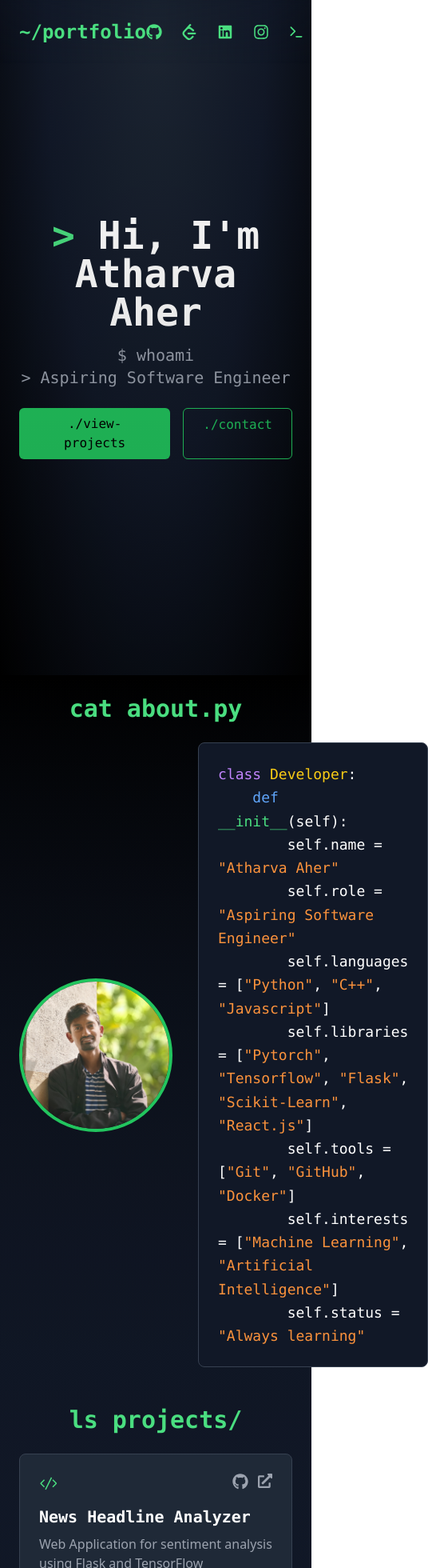
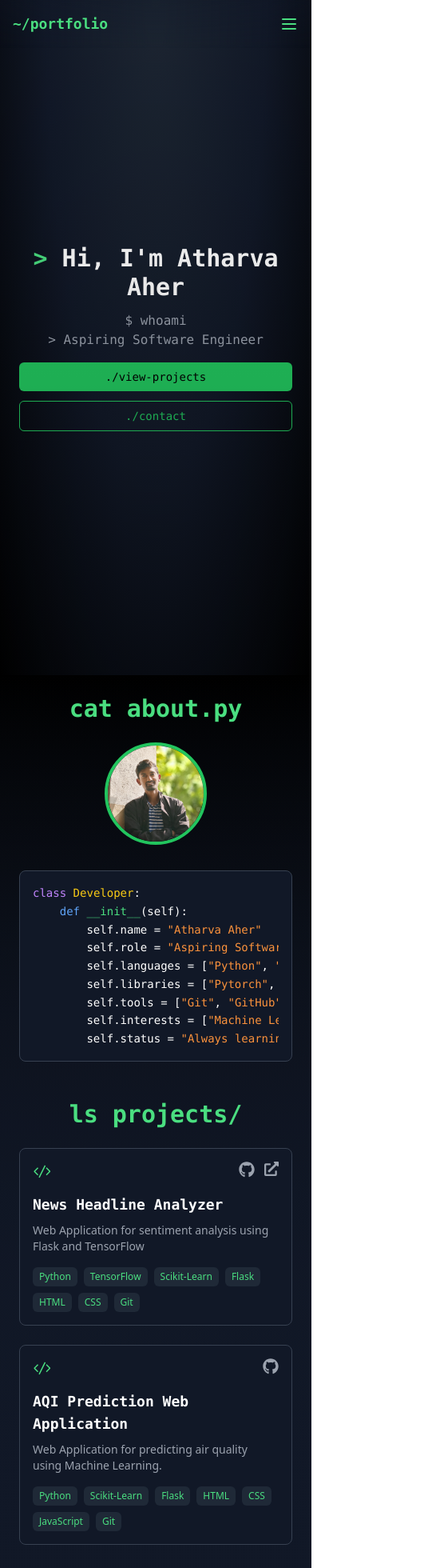
Before and after one commit to salokhiddinusmonovich/mypartfolio, a React (Vite) app: page / in a window 390 px wide. Shown: the top 1960 px of the page at 80% size, 536 px wide, since content can reach past the window. Built offline with nearby package versions, Linux system fonts and the light colour scheme.

Commit message:
Make UI Responsive

```diff
--- a/src/components/About.jsx
+++ b/src/components/About.jsx
@@ -7,15 +7,15 @@ const About = () => {
         cat about.py
       </h2>
       <div className="max-w-6xl mx-auto">
-        <div className="flex items-center gap-8">
+        <div className="flex flex-col md:flex-row items-center gap-8">
           <motion.img
             src="./Profile.jpeg"
             alt="Atharva Aher"
-            className="w-48 h-48 rounded-full border-4 border-green-500 flex-shrink-0 object-cover"
+            className="w-32 h-32 md:w-48 md:h-48 rounded-full border-4 border-green-500 flex-shrink-0 object-cover"
             whileHover={{ scale: 1.1 }}
           />
-          <div className="bg-gray-900 p-6 rounded-lg border border-gray-700 w-full">
-            <p className="text-lg leading-relaxed font-mono">
+          <div className="bg-gray-900 p-4 md:p-6 rounded-lg border border-gray-700 w-full">
+            <p className="text-sm md:text-lg leading-relaxed font-mono overflow-x-auto whitespace-pre">
               <span className="text-purple-400">class</span>{" "}
               <span className="text-yellow-400">Developer</span>:<br />
               &nbsp;&nbsp;&nbsp;&nbsp;<span className="text-blue-400">
--- a/src/components/Contact.jsx
+++ b/src/components/Contact.jsx
@@ -48,7 +48,7 @@ const Contact = () => {
       <form
         ref={form}
         onSubmit={handleSubmit}
-        className="max-w-md mx-auto bg-gray-900 p-6 rounded-lg border border-gray-700"
+        className="max-w-md mx-auto bg-gray-900 p-4 md:p-6 rounded-lg border border-gray-700"
       >
         <input
           type="text"
@@ -78,7 +78,7 @@ const Contact = () => {
           Execute
         </button>
       </form>
-      <div className="flex justify-center mt-8 gap-6">
+      <div className="flex justify-center mt-6 md:mt-8 gap-6">
         <a
           href="https://github.com/Atharva0045"
           target="_blank"
--- a/src/components/Hero.jsx
+++ b/src/components/Hero.jsx
@@ -2,32 +2,32 @@ import { motion } from "framer-motion";
 
 const Hero = () => {
   return (
-    <section className="h-screen flex items-center justify-center bg-[radial-gradient(ellipse_at_top,_var(--tw-gradient-stops))] from-gray-800/90 via-gray-900 to-black">
+    <section className="h-screen flex items-center justify-center bg-[radial-gradient(ellipse_at_top,_var(--tw-gradient-stops))] from-gray-800/90 via-gray-900 to-black px-3 sm:px-4 lg:px-6">
       <motion.div
         initial={{ opacity: 0, y: -50 }}
         animate={{ opacity: 1, y: 0 }}
         transition={{ duration: 1 }}
-        className="max-w-6xl mx-auto px-6 text-center"
+        className="max-w-6xl mx-auto px-3 sm:px-4 lg:px-6 text-center"
       >
-        <h1 className="text-5xl md:text-7xl font-mono font-extrabold">
+        <h1 className="text-3xl sm:text-4xl md:text-5xl lg:text-6xl xl:text-7xl font-mono font-extrabold">
           <span className="text-green-400">&gt; </span>
           Hi, I'm Atharva Aher
         </h1>
-        <p className="mt-4 text-xl md:text-2xl font-mono text-gray-400">
+        <p className="mt-3 sm:mt-4 text-base sm:text-lg md:text-xl lg:text-2xl font-mono text-gray-400">
           $ whoami
           <br />
           &gt; Aspiring Software Engineer
         </p>
-        <div className="mt-6 flex gap-4 justify-center">
+        <div className="mt-4 sm:mt-6 flex flex-col sm:flex-row gap-3 sm:gap-4 justify-center items-center">
           <a
             href="#projects"
-            className="bg-green-500 px-6 py-2 rounded-md text-black font-mono hover:bg-green-400 transition-colors"
+            className="w-full sm:w-auto bg-green-500 px-4 sm:px-6 py-2 rounded-md text-black font-mono hover:bg-green-400 transition-colors text-sm sm:text-base"
           >
             ./view-projects
           </a>
           <a
             href="#contact"
-            className="border border-green-500 px-6 py-2 rounded-md font-mono text-green-500 hover:bg-green-500 hover:text-black transition-colors"
+            className="w-full sm:w-auto border border-green-500 px-4 sm:px-6 py-2 rounded-md font-mono text-green-500 hover:bg-green-500 hover:text-black transition-colors text-sm sm:text-base"
           >
             ./contact
           </a>
--- a/src/components/Navbar.jsx
+++ b/src/components/Navbar.jsx
@@ -2,19 +2,32 @@ import { Terminal } from "lucide-react";
 import { FaGithub, FaInstagram } from "react-icons/fa";
 import { SiLeetcode } from "react-icons/si";
 import { RiLinkedinBoxFill } from "react-icons/ri";
+import { useState } from "react";
+import { Menu, X } from "lucide-react";
+import { motion, AnimatePresence } from "framer-motion";
 
 const Navbar = () => {
+  const [isMenuOpen, setIsMenuOpen] = useState(false);
+
   return (
     <nav className="fixed w-full bg-gradient-to-b from-gray-900/30 to-gray-900/0 backdrop-blur-[2px] z-10">
-      <div className="max-w-7xl mx-auto flex items-center justify-between p-6">
+      <div className="max-w-7xl mx-auto flex items-center justify-between p-4 sm:p-5 lg:p-6">
         <a
           href="#"
           rel="noopener noreferrer"
           className="text-green-400 hover:text-green-300 transition-colors"
         >
-          <h1 className="text-2xl font-mono font-bold">~/portfolio</h1>
+          <h1 className="text-lg sm:text-xl md:text-2xl font-mono font-bold">~/portfolio</h1>
         </a>
-        <div className="flex items-center gap-6">
+
+        <button
+          onClick={() => setIsMenuOpen(!isMenuOpen)}
+          className="lg:hidden text-green-400 hover:text-green-300"
+        >
+          {isMenuOpen ? <X size={24} /> : <Menu size={24} />}
+        </button>
+
+        <div className="hidden lg:flex items-center gap-4 xl:gap-6">
           <a
             href="https://github.com/Atharva0045"
             target="_blank"
@@ -57,6 +70,72 @@ const Navbar = () => {
           </a>
         </div>
       </div>
+
+      <AnimatePresence>
+        {isMenuOpen && (
+          <motion.div
+            initial={{ opacity: 0, height: 0 }}
+            animate={{ opacity: 1, height: "auto" }}
+            exit={{ opacity: 0, height: 0 }}
+            transition={{ duration: 0.3, ease: "easeInOut" }}
+            className="lg:hidden bg-gray-900/95 border-t border-gray-800 overflow-hidden"
+          >
+            <motion.div
+              initial={{ y: -20 }}
+              animate={{ y: 0 }}
+              exit={{ y: -20 }}
+              transition={{ duration: 0.3, ease: "easeInOut" }}
+              className="flex flex-col items-center gap-3 sm:gap-4 p-4"
+            >
+              <a
+                href="https://github.com/Atharva0045"
+                target="_blank"
+                rel="noopener noreferrer"
+                className="text-green-400 hover:text-green-300 transition-colors p-2 flex items-center gap-3"
+              >
+                <FaGithub size={24} />
+                <span className="font-mono">GitHub</span>
+              </a>
+              <a
+                href="https://leetcode.com/u/eQF0zkNYmu/"
+                target="_blank"
+                rel="noopener noreferrer"
+                className="text-green-400 hover:text-green-300 transition-colors p-2 flex items-center gap-3"
+              >
+                <SiLeetcode size={24} />
+                <span className="font-mono">LeetCode</span>
+              </a>
+              <a
+                href="https://www.linkedin.com/in/atharva045"
+                target="_blank"
+                rel="noopener noreferrer"
+                className="text-green-400 hover:text-green-300 transition-colors p-2 flex items-center gap-3"
+              >
+                <RiLinkedinBoxFill size={26} />
+                <span className="font-mono">LinkedIn</span>
+              </a>
+              <a
+                href="https://instagram.com/atharva045"
+                target="_blank"
+                rel="noopener noreferrer"
+                className="text-green-400 hover:text-green-300 transition-colors p-2 flex items-center gap-3"
+              >
+                <FaInstagram size={24} />
+                <span className="font-mono">Instagram</span>
+              </a>
+              <a
+                href="https://github.com/Atharva0045/personal-portfolio"
+                target="_blank"
+                rel="noopener noreferrer"
+                className="text-green-400 hover:text-green-300 transition-colors p-2 flex items-center gap-3"
+              >
+                <Terminal size={24} />
+                <span className="font-mono">Source</span>
+              </a>
+            </motion.div>
+          </motion.div>
+        )}
+      </AnimatePresence>
     </nav>
   );
 };
--- a/src/components/Projects.jsx
+++ b/src/components/Projects.jsx
@@ -25,12 +25,15 @@ const Projects = () => {
       <h2 className="text-3xl font-mono font-bold text-center mb-6 text-green-400">
         ls projects/
       </h2>
-      <div className="grid grid-cols-1 md:grid-cols-2 gap-6 max-w-6xl mx-auto">
-        {projects.map((project) => (
+      <div className="max-w-6xl mx-auto">
+        <div className="grid grid-cols-1 md:grid-cols-2 gap-6 justify-items-center">
+          {projects.map((project, index) => (
             <motion.div
-            key={project.title}
-            className="bg-gray-800 p-6 rounded-lg border border-gray-700 hover:border-green-500 transition-colors"
-            whileHover={{ scale: 1.02 }}
+              key={index}
+              initial={{ opacity: 0, y: 20 }}
+              whileInView={{ opacity: 1, y: 0 }}
+              transition={{ duration: 0.5, delay: index * 0.1 }}
+              className="bg-gray-900 p-4 md:p-6 rounded-lg border border-gray-700 hover:border-green-500 transition-colors w-full max-w-md"
             >
               <div className="flex justify-between items-start mb-4">
                 <VscCode className="text-green-400" size={24} />
@@ -57,15 +60,15 @@ const Projects = () => {
                   )}
                 </div>
               </div>
-            <h3 className="text-xl font-bold font-mono">{project.title}</h3>
-            <p className="text-gray-400 mt-2">
+              <h3 className="text-lg md:text-xl font-bold font-mono mb-2">{project.title}</h3>
+              <p className="text-sm md:text-base text-gray-400 mb-4">
                 {project.description}
               </p>
-            <div className="flex flex-wrap gap-2 mt-4">
-              {project.technologies.map((tech) => (
+              <div className="flex flex-wrap gap-2">
+                {project.technologies.map((tech, techIndex) => (
                   <span
-                  key={tech}
-                  className="bg-gray-700 px-2 py-1 rounded text-sm"
+                    key={techIndex}
+                    className="text-xs md:text-sm bg-gray-800 text-green-400 px-2 py-1 rounded-md"
                   >
                     {tech}
                   </span>
@@ -74,6 +77,7 @@ const Projects = () => {
             </motion.div>
           ))}
         </div>
+      </div>
     </section>
   );
 };
```
Also changed, not shown: src/components/Notification.jsx (+9 -9 lines). Lines whose indentation alone changed are shown as unchanged.
